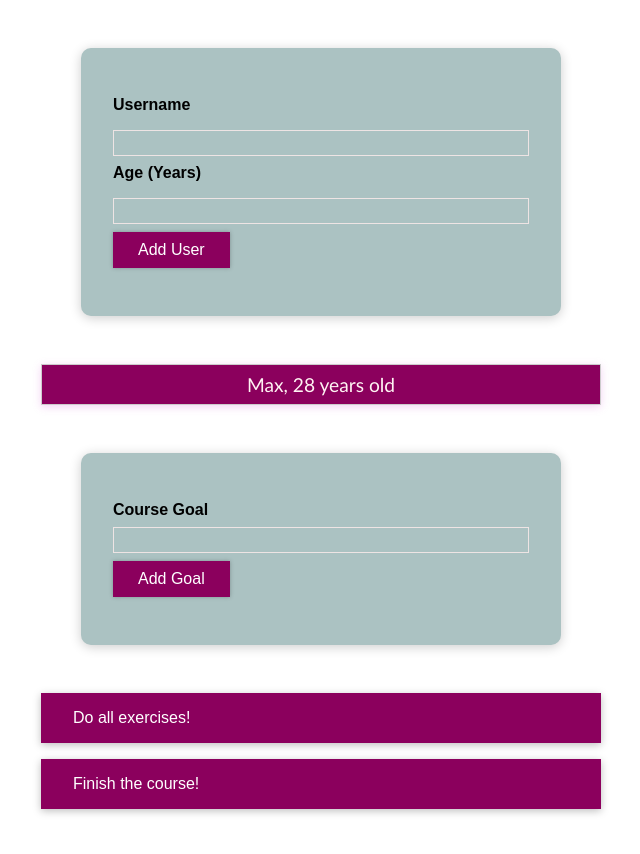
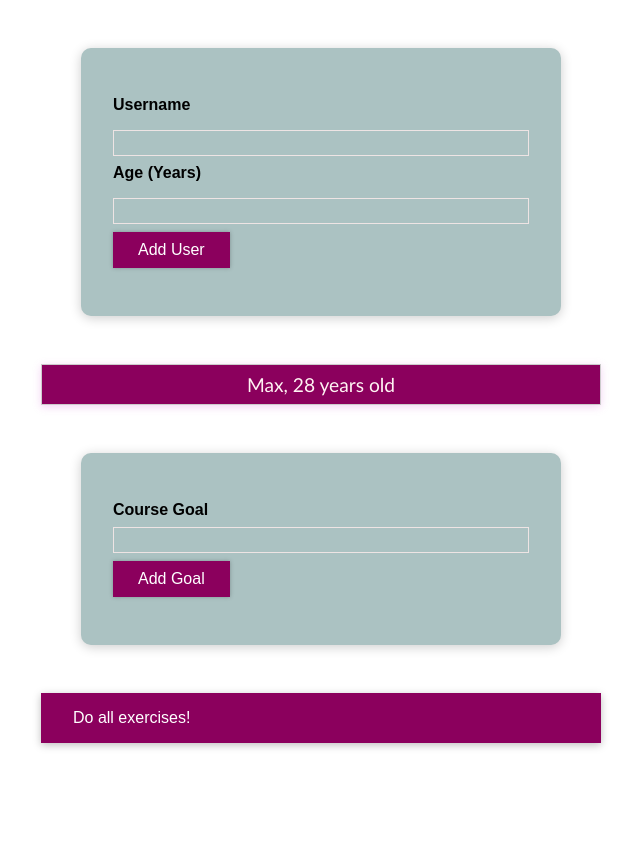
Before and after one commit to Said-laasri/style_react_component, a React (Create React App) app: page / in a window 1280 px wide. Shown: the top 854 px of the page, without its empty margins (319-959 px from the left). After the commit the page ends 800 px from the top, so only its background shows below. Built offline with nearby package versions, Linux system fonts and the light colour scheme.

Commit message:
Clear the app component to return two simple componemt User and goal

```diff
--- a/src/App.js
+++ b/src/App.js
@@ -1,77 +1,11 @@
-import React, { useState } from "react";
-import AddUserForm from "./components/User/UserForm/AddUserForm";
-import CourseGoalList from "./components/CourseGoals/CourseGoalList/CourseGoalList";
-import CourseInput from "./components/CourseGoals/CourseInput/CourseInput";
-import UserList from "./components/User/UserList/UserList";
-import Card from './components/UI/Card/Card';
-import CardA from './components/UI/CardA/CardA';
-
+import Goal from "./components/CourseGoals/Goal";
+import User from "./components/User/User";
 
 const App = () => {
-  const [courseGoals, setCourseGoals] = useState([
-    { text: "Do all exercises!", id: "g1" },
-    { text: "Finish the course!", id: "g2" },
-  ]);
-
-  const [users, setUsers] = useState([{ name: "Max", age: 28, id: `${Math.random()}t` }]);
-
-  const addGoalHandler = (enteredText) => {
-    setCourseGoals((prevGoals) => {
-      const updatedGoals = [...prevGoals];
-      updatedGoals.unshift({ text: enteredText, id: Math.random().toString() });
-      return updatedGoals;
-    });
-  };
-
-  const deleteItemHandler = (goalId) => {
-    setCourseGoals((prevGoals) => {
-      const updatedGoals = prevGoals.filter((goal) => goal.id !== goalId);
-      return updatedGoals;
-    });
-  };
-
-  let content = (
-    <p style={{ textAlign: "center" }}>No goals found. Maybe add one?</p>
-  );
-
-  if (courseGoals.length > 0) {
-    content = (
-      <CourseGoalList items={courseGoals} onDeleteItem={deleteItemHandler} />
-    );
-  }
-
-  const addUserHundler = (userName, userAge) => {
-    setUsers((prevUsers) => {
-      const updatedUsers = [...prevUsers];
-      updatedUsers.unshift({
-        name: userName,
-        age: userAge,
-        id: Math.random().toString(),
-      });
-      return updatedUsers;
-    });
-  };
   return (
     <div>
-      <Card>
-        <AddUserForm onAddUser={addUserHundler} />
-      </Card>
-      <CardA>
-        <UserList items={users} />
-      </CardA>
-      <Card>
-        <CourseInput onAddGoal={addGoalHandler} />
-      </Card>
-      <CardA>
-        {content}
-        {/* {courseGoals.length > 0 && (
-          <CourseGoalList
-            items={courseGoals}
-            onDeleteItem={deleteItemHandler}
-          />
-        ) // <p style={{ textAlign: 'center' }}>No goals found. Maybe add one?</p>
-        } */}
-      </CardA>
+      <User />
+      <Goal />
     </div>
   );
 };
```
